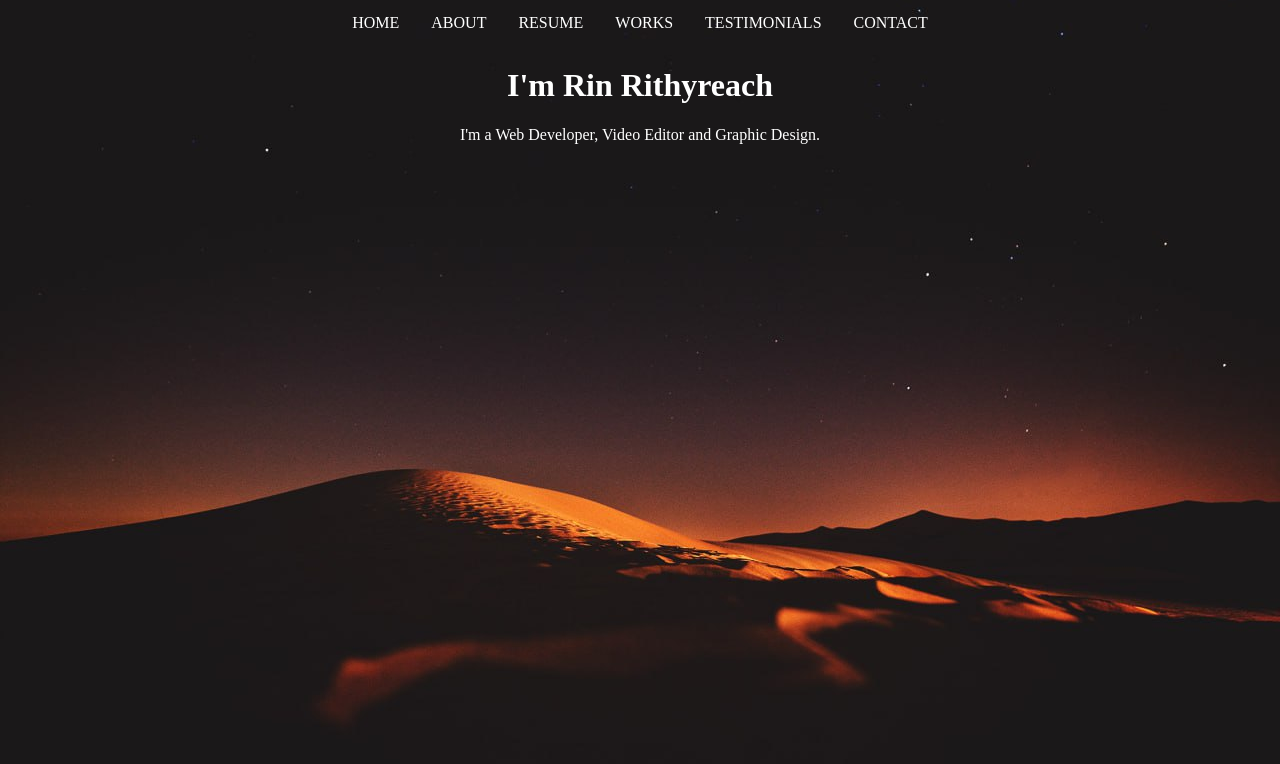
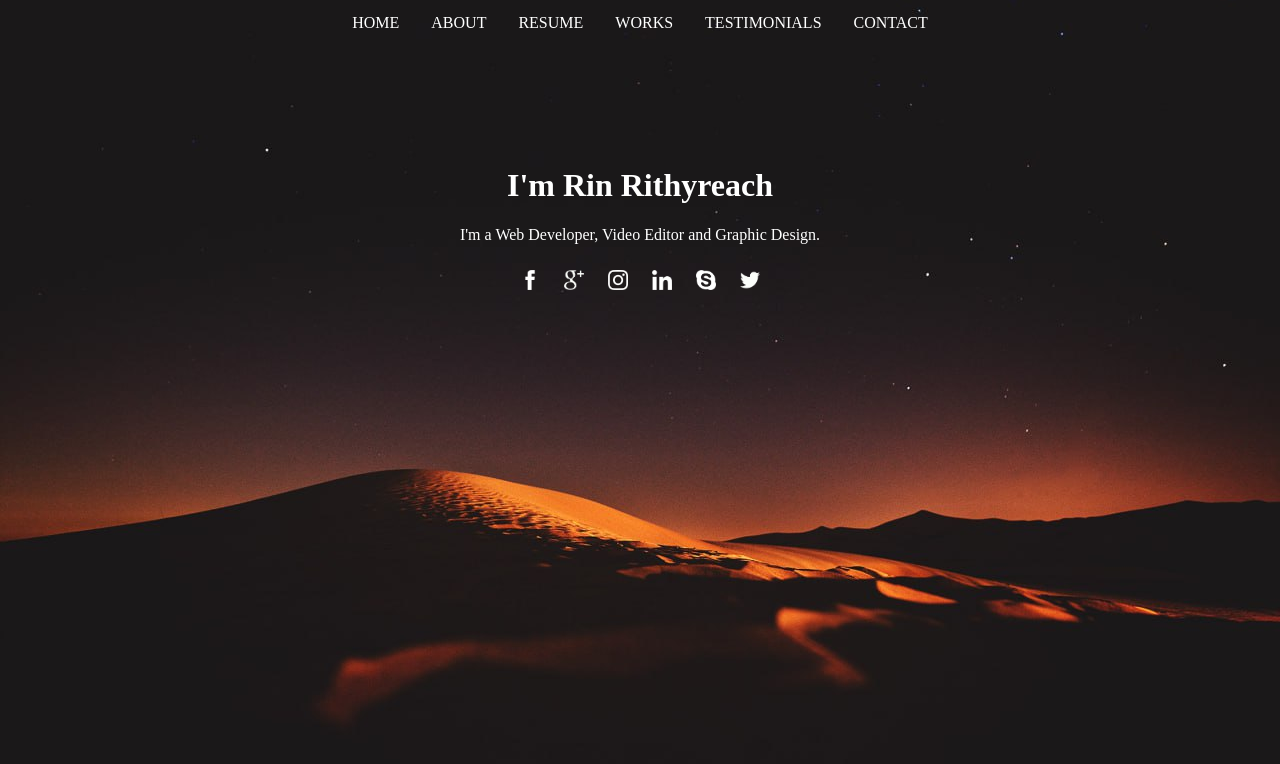
Before and after one commit to RengKN/rithyreachportfolio, a plain HTML site: page index.html in a window 1280 px wide. Drawn offline with nearby package versions, Linux system fonts and the light colour scheme.

Commit message:
add icon

```diff
--- a/index.html
+++ b/index.html
@@ -37,6 +37,7 @@
         }
         #container1{
             text-align: center;
+            padding-top: 100px;
         }
         #container #navbar{
             overflow: hidden;
@@ -58,6 +59,12 @@
             overflow: hidden;
             background-color: #f0f0f0;
             padding: 20px;
+        }
+        #container2{
+            text-align: center;
+        }
+        #container2 img{
+            padding: 10px;
         }
     </style>
 </head>
@@ -82,6 +89,16 @@
         <p id="mainh">I'm a Web Developer, Video Editor and Graphic Design.</p>
     </div>
     </header>
+    <main>
+        <div id="container2">
+            <img width="20px" src="logo/fb.png" alt="fb">
+            <img width="20px" src="logo/google.png" alt="google">
+            <img width="20px" src="logo/ig.png" alt="ig">
+            <img width="20px" src="logo/linkin.png" alt="linkin">
+            <img width="20px" src="logo/skype.png" alt="skype">
+            <img width="20px" src="logo/twitter.png" alt="twitter">
+        </div>
+    </main>
     <script>
         $(document).ready(function () {
             $("#about").hover(
```
Also changed, not shown: logo/fb.png (added), logo/google.png (added), logo/ig.png (added), logo/linkin.png (added), logo/skype.png (added), logo/twitter.png (added).
